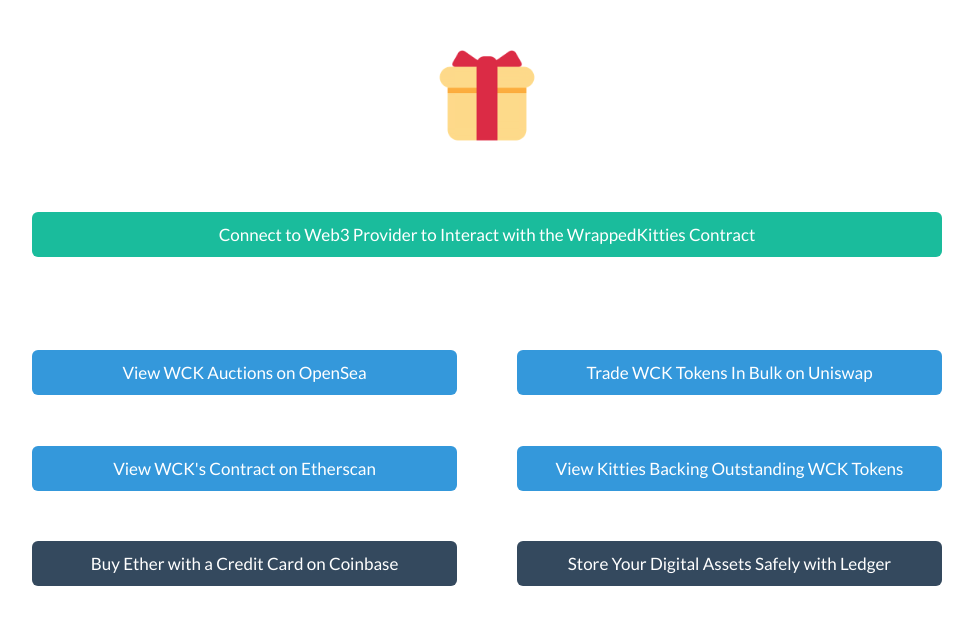
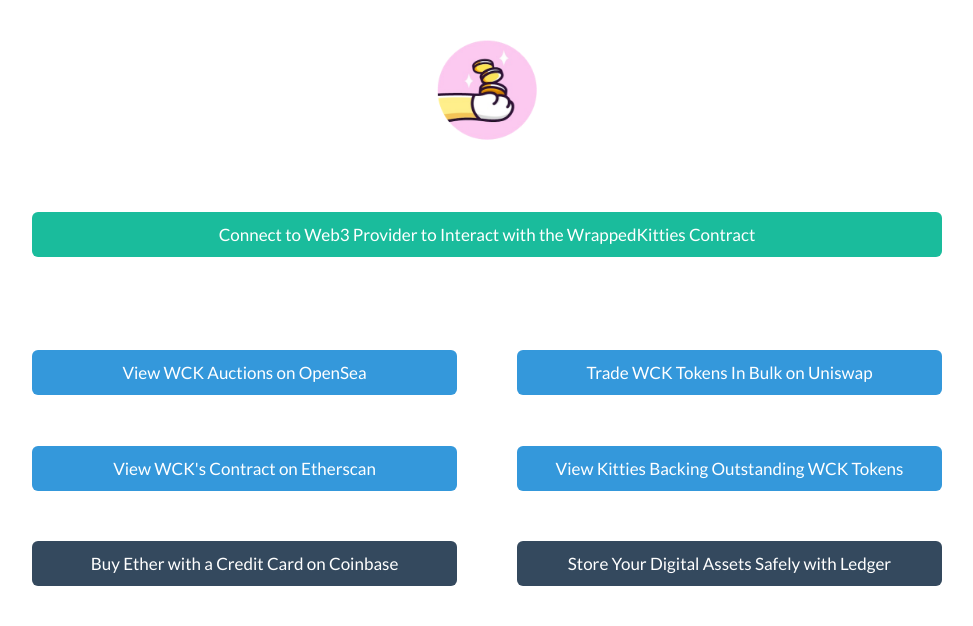
Before and after one commit to mikedemarais/wck, a plain HTML site: page index.html in a window 1280 px wide. Shown: the part 174-800 px from the top of the page, without its empty margins (153-1126 px from the left). Drawn offline with nearby package versions, Linux system fonts and the light colour scheme.

Commit message:
Updated icon

```diff
--- a/index.html
+++ b/index.html
@@ -24,7 +24,7 @@
           <div><small>ERC20 tokens, each backed 1:1 by an ERC721 CryptoKitty</small>
         </h1>
         <!--<a id="kittyAdLink0" href="https://www.cryptokitties.co/kitty/1"><img id="kittyAdImage0" src="https://img.cryptokitties.co/0x06012c8cf97bead5deae237070f9587f8e7a266d/2343.png" alt="Kitty Advertisement" height="200" width="200"></a>-->
-        <a id="kittyAdLink0" href="" target="_blank" rel="noopener noreferrer"><img id="kittyAdImage0" src="images/presentEmoji.png" alt="Kitty Advertisement" height="200" width="200"></a>
+        <a id="kittyAdLink0" href="" target="_blank" rel="noopener noreferrer"><img id="kittyAdImage0" src="images/wckIcon.png" alt="Kitty Advertisement" height="200" width="200"></a>
       </div> <!-- /demo-headline -->
       <div class="col connectToWeb3Button">
         <center>
```
Also changed, not shown: favicon.ico, favicons/android-chrome-192x192.png, favicons/android-chrome-512x512.png, favicons/apple-touch-icon.png, favicons/favicon-16x16.png, favicons/favicon-32x32.png, images/wckIcon.png (added).
